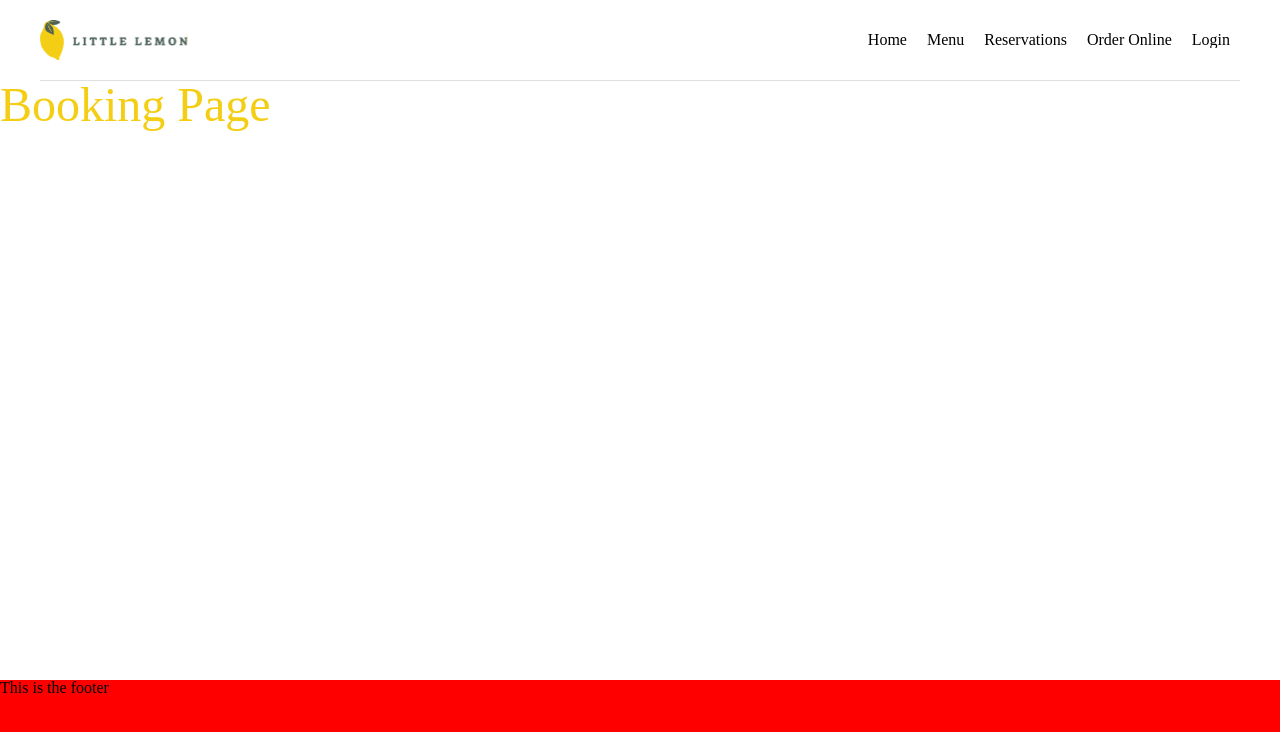
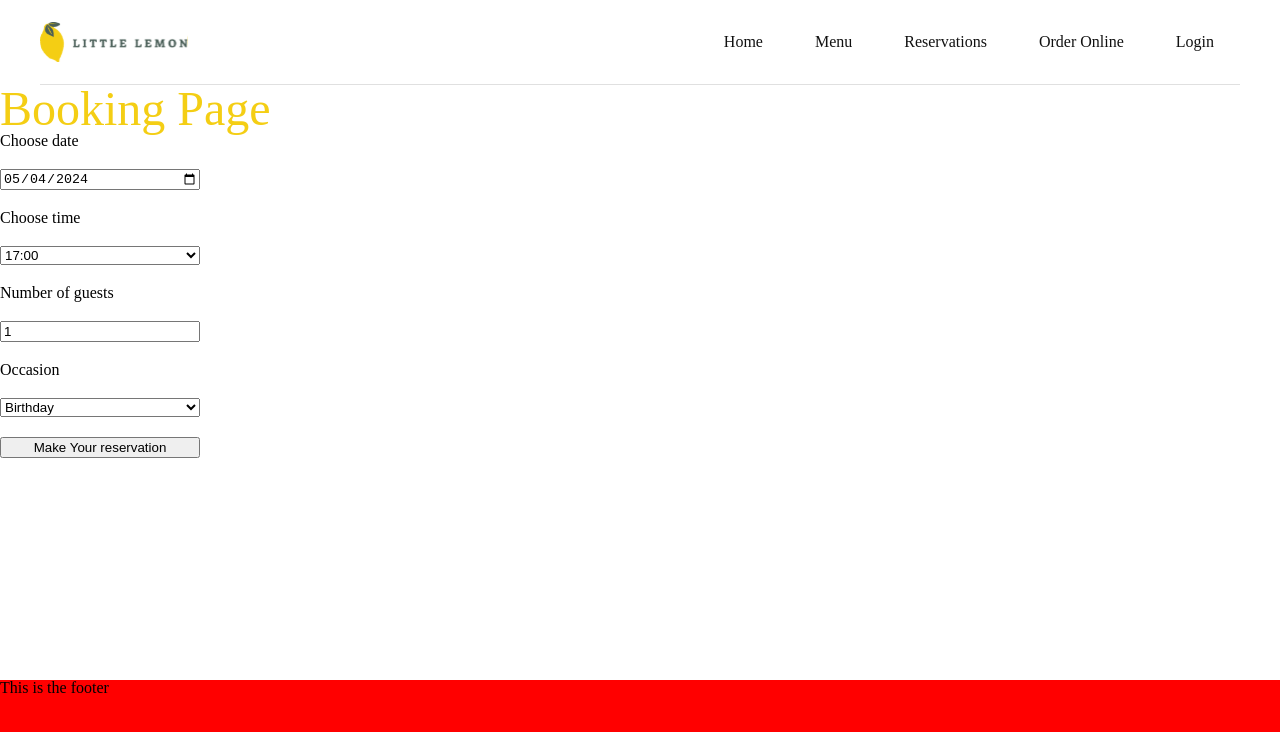
Before and after one commit to randalvance/meta-frontend-developer-capstone, a React (Vite) app: page /booking in a window 1280 px wide. Shown: the top 732 px of the page. Built offline with nearby package versions, Linux system fonts and the light colour scheme.

Commit message:
Add Booking Form

```diff
--- a/index.html
+++ b/index.html
@@ -9,6 +9,7 @@
     <meta name="og:description" content="Website for Little Lemon Restaurant"/>
     <meta name="og:image" content="/assets/Logo.svg"/>
     <title>Vite + React</title>
+    <script src="https://raw.githubusercontent.com/courseraap/capstone/main/api.js"></script>
   </head>
   <body>
     <div id="root"></div>
--- a/src/App.jsx
+++ b/src/App.jsx
@@ -1,3 +1,4 @@
+import { BrowserRouter } from 'react-router-dom';
 import { Header, Main, Footer } from './components';
 
 import './App.css'
@@ -5,9 +6,11 @@ import './App.css'
 function App() {
   return (
     <div className="container">
-      <Header />
-      <Main />
-      <Footer />
+      <BrowserRouter>
+        <Header />
+        <Main />
+        <Footer />
+      </BrowserRouter>
     </div>
   )
 }
--- a/src/BookingPage.jsx
+++ /dev/null
@@ -1,3 +0,0 @@
-export default function BookingPage() {
-    return <h1>Booking Page</h1>
-}
--- a/src/components/Nav/Nav.jsx
+++ b/src/components/Nav/Nav.jsx
@@ -1,14 +1,15 @@
 import styles from './Nav.module.css';
+import { Link } from 'react-router-dom';
 
 export function Nav() {
     return (
         <nav>
             <ul className={styles.navbar}>
-                <li>Home</li>
-                <li>Menu</li>
-                <li>Reservations</li>
-                <li>Order Online</li>
-                <li>Login</li>
+                <li><Link to="/">Home</Link></li>
+                <li><Link to="/menu">Menu</Link></li>
+                <li><Link to="/booking">Reservations</Link></li>
+                <li><Link to="/order">Order Online</Link></li>
+                <li><Link to="/login">Login</Link></li>
             </ul>
         </nav>
     );
--- a/src/components/Nav/Nav.module.css
+++ b/src/components/Nav/Nav.module.css
@@ -12,12 +12,13 @@
 
 .navbar li a {
   display: block;
-  color: white;
+  color: #111;
   text-align: center;
   padding: 14px 16px;
   text-decoration: none;
 }
 
 .navbar li a:hover {
+  color: white;
   background-color: #111;
 }
--- /dev/null
+++ b/src/pages/BookingPage/BookingPage.jsx
@@ -0,0 +1,11 @@
+import { BookingForm } from './components/BookingForm';
+
+
+export default function BookingPage() {
+    return (
+        <div>
+            <h1>Booking Page</h1>
+            <BookingForm />
+        </div>
+    );
+}
--- /dev/null
+++ b/src/pages/BookingPage/components/BookingForm.jsx
@@ -0,0 +1,56 @@
+import { useMemo, useState } from 'react';
+
+const availableTimes = [
+    '17:00',
+    '18:00',
+    '19:00',
+    '20:00',
+    '21:00',
+    '22:00'
+];
+
+function formatDate(date) {
+    const year = date.getFullYear();
+    const month = String(date.getMonth() + 1).padStart(2, '0');
+    const day = String(date.getDate()).padStart(2, '0');
+    return `${year}-${month}-${day}`;
+}
+
+export const BookingForm = () => {
+    const [date, setDate] = useState(new Date());
+    const [time, setTime] = useState('17:00');
+    const [guests, setGuests] = useState(1);
+    const [occasion, setOccasion] = useState('Birthday');
+
+    const formattedDate = useMemo(() => formatDate(date), [date]);
+
+    return (
+        <form style={{ display: 'grid', maxWidth: "200px", gap: "20px" }}>
+            <label htmlFor="res-date">Choose date</label>
+            <input type="date" id="res-date" value={formattedDate} onChange={(e) => {
+                console.log(e.target.value);
+                setDate(new Date(e.target.value));
+            }} />
+            <label htmlFor="res-time">Choose time</label>
+            <select id="res-time" value={time} onChange={(e) => {
+                setTime(e.target.value);
+            }}>
+                {
+                    availableTimes.map(timeOption => <option key={timeOption}>{timeOption}</option>)
+                }
+            </select>
+            <label htmlFor="guests">Number of guests</label>
+            <input type="number" placeholder="1" min="1" max="10" id="guests" value={guests} onChange={(e) => {
+                setGuests(e.target.value);
+            }} />
+            <label htmlFor="occasion">Occasion</label>
+            <select id="occasion" value={occasion} onChange={(e) => {
+                setOccasion(e.target.value);
+            }}>
+                <option value="Birthday">Birthday</option>
+                <option value="Anniversary">Anniversary</option>
+            </select>
+            <input type="submit" value="Make Your reservation" />
+        </form>
+    )
+};
--- /dev/null
+++ b/src/pages/BookingPage/index.js
@@ -0,0 +1 @@
+export * from './BookingPage';
--- a/src/routes.jsx
+++ b/src/routes.jsx
@@ -1,15 +1,13 @@
-import { BrowserRouter, Routes, Route } from 'react-router-dom';
+import { Routes, Route } from 'react-router-dom';
 
 import HomePage from './HomePage';
-import BookingPage from './BookingPage';
+import BookingPage from './pages/BookingPage/BookingPage';
 
 export function AppRoutes() {
   return (
-    <BrowserRouter>
-        <Routes>
-            <Route path="/" element={<HomePage />} />
-            <Route path="/booking" element={<BookingPage />} />
-        </Routes>
-    </BrowserRouter>
+      <Routes>
+          <Route path="/" element={<HomePage />} />
+          <Route path="/booking" element={<BookingPage />} />
+      </Routes>
   );
 }
```
